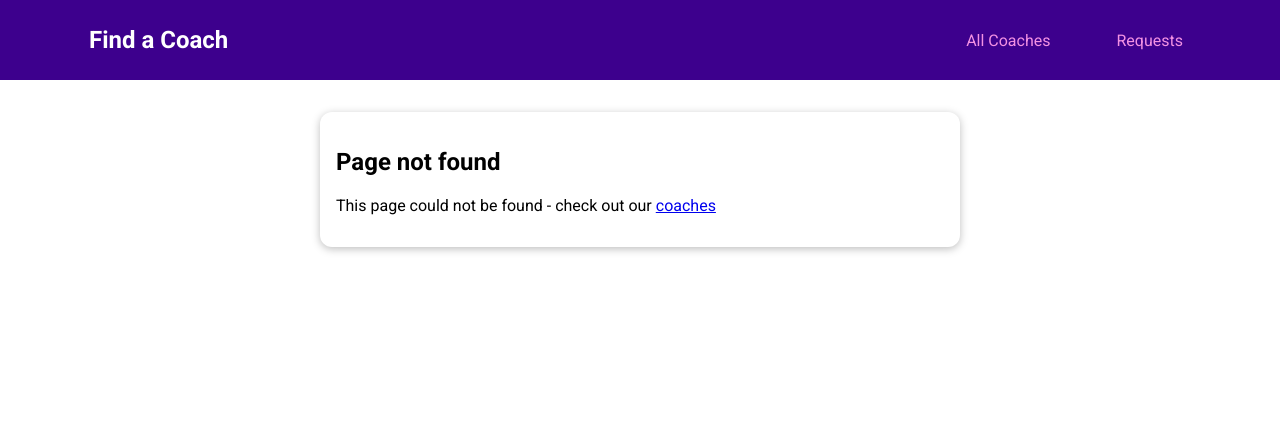
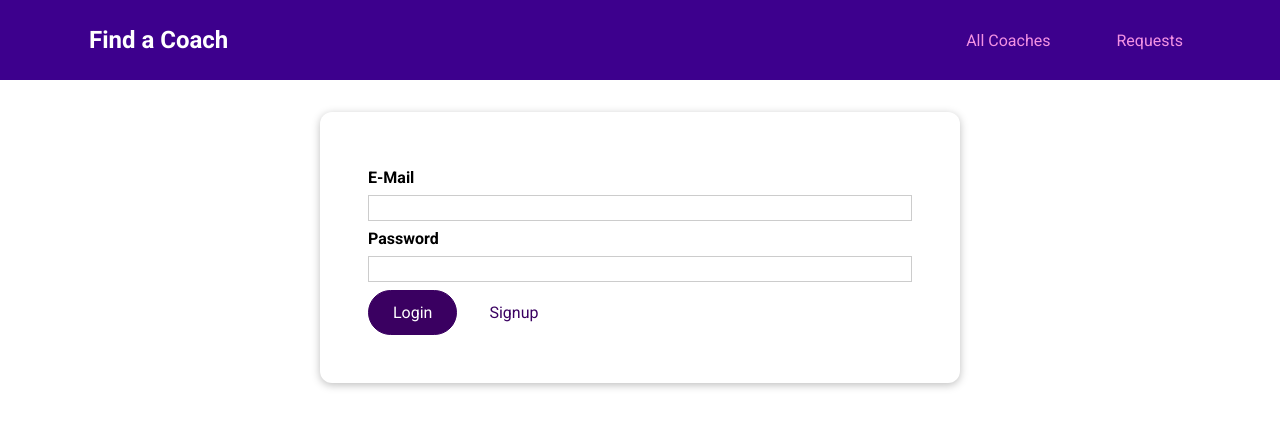
Before and after one commit to safinajjar/find-coach, a Vue app: page /auth in a window 1280 px wide. Before the commit this address had no page. Shown: the top 428 px of the page. Built offline with nearby package versions, Linux system fonts and the light colour scheme.

Commit message:
add authentication page

```diff
--- a/src/pages/NotFound.vue
+++ b/src/pages/NotFound.vue
@@ -9,5 +9,3 @@
     </base-card>
   </section>
 </template>
-
-<script></script>
--- /dev/null
+++ b/src/pages/auth/userAuth.vue
@@ -0,0 +1,88 @@
+<template>
+  <base-card>
+    <form @submit.prevent="submitForm">
+      <div class="form-control">
+        <label for="email">E-Mail</label>
+        <input type="email" id="email" v-model.trim="email" />
+      </div>
+      <div class="form-control">
+        <label for="password">Password</label>
+        <input type="password" id="password" v-model.trim="password" />
+      </div>
+      <p v-if="!formIsValid">
+        Please enter a valid email and a password with at least 6 characters.
+      </p>
+      <base-button>{{ submitButtonCaption }}</base-button>
+      <base-button type="button" mode="flat" @click="switchAuthMode">{{
+        switchModeButtonCaption
+      }}</base-button>
+    </form>
+  </base-card>
+</template>
+
+<script>
+export default {
+  data() {
+    return {
+      email: '',
+      password: '',
+      formIsValid: true,
+      mode: 'login',
+    }
+  },
+  computed: {
+    submitButtonCaption() {
+      return this.mode === 'login' ? 'Login' : 'Signup'
+    },
+    switchModeButtonCaption() {
+      return this.mode === 'login' ? 'Signup' : 'Login'
+    },
+  },
+  methods: {
+    submitForm() {
+      this.formIsValid = true
+      if (!this.email || !this.email.includes('@') || this.password.length < 6) {
+        this.formIsValid = false
+        return
+      }
+      // Send data to the server
+    },
+    switchAuthMode() {
+      this.mode = this.mode === 'login' ? 'signup' : 'login'
+    },
+  },
+}
+</script>
+
+<style scoped>
+form {
+  margin: 1rem;
+  padding: 1rem;
+}
+
+.form-control {
+  margin: 0.5rem 0;
+}
+
+label {
+  font-weight: bold;
+  margin-bottom: 0.5rem;
+  display: block;
+}
+
+input,
+textarea {
+  display: block;
+  width: 100%;
+  font: inherit;
+  border: 1px solid #ccc;
+  padding: 0.15rem;
+}
+
+input:focus,
+textarea:focus {
+  border-color: #3d008d;
+  background-color: #faf6ff;
+  outline: none;
+}
+</style>
--- a/src/router.js
+++ b/src/router.js
@@ -5,6 +5,7 @@
 import CoachRegister from './pages/coaches/CoachRegister.vue'
 import RequestsList from './pages/requests/RequestsList.vue'
 import NotFound from './pages/NotFound.vue'
+import UserAuth from './pages/auth/userAuth.vue'
 
 const router = createRouter({
   history: createWebHistory(),
@@ -12,6 +13,10 @@
     {
       path: '/',
       redirect: '/coaches',
+    },
+    {
+      path: '/auth',
+      component: UserAuth,
     },
     {
       name: 'coachesList',
```
